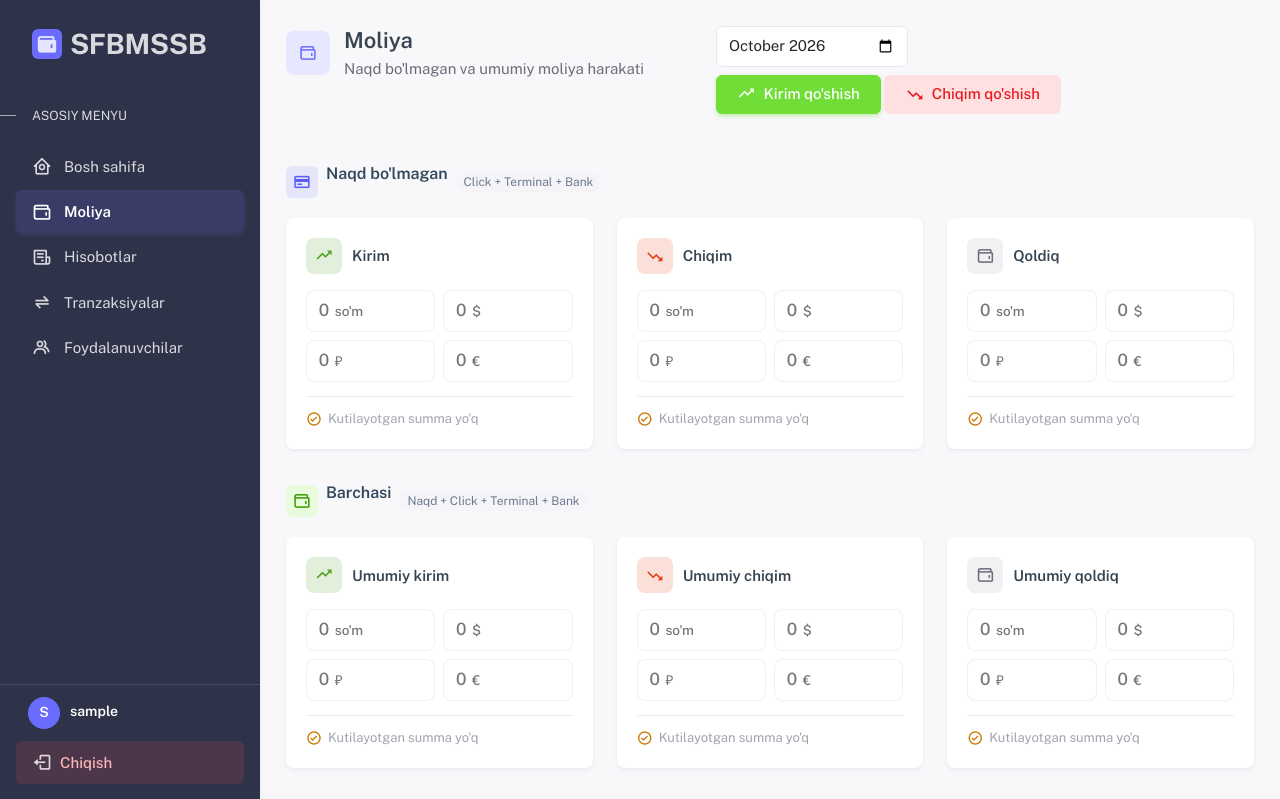
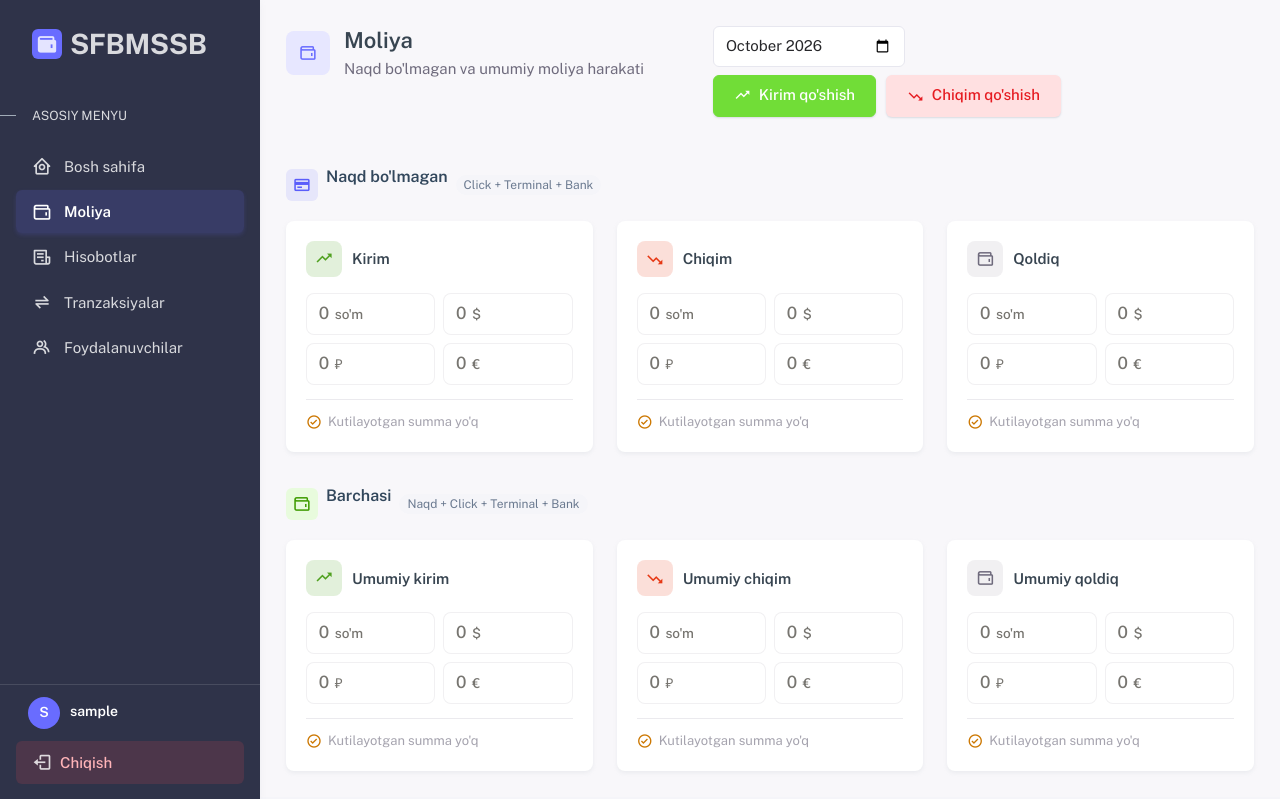
Before and after one commit to clashcoocac-cyber/finance, a Django app: page /finance/ in a window 1280 px wide. Shown: the top 799 px of the page. Run offline with Django 4.2, Linux system fonts and the light colour scheme; the visitor is signed in with stand-in values (Sample User, id 1); data comes from the database, SQL or seed files in the repository; data that the repository does not hold is empty; some libraries are stand-ins or nearby versions; some web fonts are replaced.

Commit message:
fix: finance modal submit blocked + error UX
- submit buttons set submitting via @click, which fired before HTML5
  validation and disabled the button mid-click: form silently never
  submitted. Now only @submit (after validation) arms the loading state.
- failed submission reopens its modal (failed_modal context) with the
  error message floated above the overlay, so fields + error are visible.
- header: month picker + 2 CTAs aligned as one control strip.

Co-Authored-By: Claude Code <noreply@anthropic.com>

```diff
--- a/finance/views/accounts.py
+++ b/finance/views/accounts.py
@@ -146,6 +146,7 @@ class FinancePageView(LoginRequiredMixin, TemplateView):
                 messages.success(request, "Chiqim muvaffaqiyatli qo'shildi.")
                 return redirect('finance_page')
         messages.error(request, "Formani tekshiring.")
+        kwargs['failed_modal'] = kind or 'income'
         return self.get(request, *args, **kwargs)
 
     def get_context_data(self, **kwargs):
@@ -213,6 +214,9 @@ class FinancePageView(LoginRequiredMixin, TemplateView):
             {'name': c.name, 'group': c.group} for c in Category.objects.filter(is_active=True)
         ]
         context['clicks'] = CLICKS
+        # reopen the modal whose submission just failed, so the error message
+        # and the form are visible together
+        context['failed_modal'] = kwargs.get('failed_modal')
         return context
 
 
--- a/static/sneat/finance.css
+++ b/static/sneat/finance.css
@@ -900,6 +900,7 @@ body {
   gap: 1rem;
   flex-wrap: wrap;
   margin-bottom: 1.5rem;
+  position: relative;
 }
 
 .finance-page-heading-main {
@@ -952,6 +953,39 @@ body {
 .finance-fab {
   min-width: 8.75rem;
   white-space: nowrap;
+}
+
+/* Header control strip: date picker + the two CTAs read as one aligned group.
+   CTAs stay slightly taller/heavier so they dominate the quiet month input. */
+.finance-heading-cta-group {
+  display: flex;
+  align-items: center;
+  gap: 0.625rem;
+  flex-wrap: wrap;
+}
+.finance-heading-cta-group .finance-fab {
+  min-height: 2.625rem;
+  padding-block: 0.5rem;
+  font-weight: 500;
+  box-shadow: 0 1px 2px rgba(67, 89, 113, 0.18);
+}
+.finance-heading-cta-group .finance-fab i {
+  font-size: 1.05rem;
+}
+
+/* Flash messages float above the modal overlay so errors from a failed
+   submission stay visible while the form is reopened. */
+.finance-flash-messages {
+  position: absolute;
+  left: 0;
+  right: 0;
+  top: 100%;
+  margin-top: 0.5rem;
+  z-index: 60;
+  pointer-events: none;
+}
+.finance-flash-messages > div {
+  pointer-events: auto;
 }
 
 /* Secondary action: soft danger (negative-bg + negative text), used for the
--- a/templates/finance_page.html
+++ b/templates/finance_page.html
@@ -9,7 +9,7 @@
     {% include "partials/_page_header.html" with title="Moliya" subtitle="Naqd bo'lmagan va umumiy moliya harakati" icon="bx-wallet" %}
     <div class="finance-page-heading-actions">
         <input type="month" id="monthPicker" class="finance-month-picker form-control rounded-md" />
-        <div x-data="{ open: false, modal: null }">
+        <div class="finance-heading-cta-group" x-data="{ open: {% if failed_modal %}true{% else %}false{% endif %}, modal: '{{ failed_modal|default:"" }}' }">
             <button type="button" @click="open = true; modal = 'income'"
                 class="finance-fab btn btn-success d-inline-flex align-items-center gap-2">
                 <i class="bx bx-trending-up"></i>
@@ -22,12 +22,14 @@
             </button>
 
             {% if messages %}
+                <div class="finance-flash-messages">
                 {% for message in messages %}
-                <div class="rounded-md px-4 py-2.5 mb-4 text-sm fade-in"
-                     style="background: {% if message.tags == 'error' %}var(--color-negative-bg){% else %}var(--color-positive-bg){% endif %}; color: {% if message.tags == 'error' %}var(--color-negative){% else %}var(--color-positive){% endif %};">
-                    {{ message }}
+                    <div class="rounded-md px-4 py-2.5 mb-4 text-sm fade-in"
+                         style="background: {% if message.tags == 'error' %}var(--color-negative-bg){% else %}var(--color-positive-bg){% endif %}; color: {% if message.tags == 'error' %}var(--color-negative){% else %}var(--color-positive){% endif %};">
+                        {{ message }}
+                    </div>
+                {% endfor %}
                 </div>
-                {% endfor %}
             {% endif %}
 
             <!-- Kirim modal (naqd bo'lmagan) -->
@@ -136,7 +138,7 @@
                         <textarea name="comment" rows="2" class="form-control w-full px-4 py-2.5 rounded-md border text-sm" style="border-color: var(--color-border); background: var(--color-surface); color: var(--color-text);"></textarea>
                     </div>
 
-                    <button type="submit" :disabled="submitting" @click="submitting = true" class="btn btn-success w-100 d-flex align-items-center justify-content-center gap-2">
+                    <button type="submit" :disabled="submitting" class="btn btn-success w-100 d-flex align-items-center justify-content-center gap-2">
                         <span x-show="submitting" x-cloak class="spinner-border spinner-border-sm"></span>
                         <i class="bx bx-plus" x-show="!submitting"></i>
                         <span x-text="submitting ? 'Saqlanmoqda...' : 'Kirim qo\'shish'">Kirim qo'shish</span>
@@ -252,7 +254,7 @@
                     <textarea name="description" rows="2" class="form-control w-full px-4 py-2.5 rounded-md border text-sm" style="border-color: var(--color-border); background: var(--color-surface); color: var(--color-text);"></textarea>
                 </div>
 
-                <button type="submit" :disabled="submitting" @click="submitting = true" class="btn btn-danger w-100 d-flex align-items-center justify-content-center gap-2">
+                <button type="submit" :disabled="submitting" class="btn btn-danger w-100 d-flex align-items-center justify-content-center gap-2">
                     <span x-show="submitting" x-cloak class="spinner-border spinner-border-sm"></span>
                     <i class="bx bx-plus" x-show="!submitting"></i>
                     <span x-text="submitting ? 'Saqlanmoqda...' : 'Chiqim qo\'shish'">Chiqim qo'shish</span>
```
